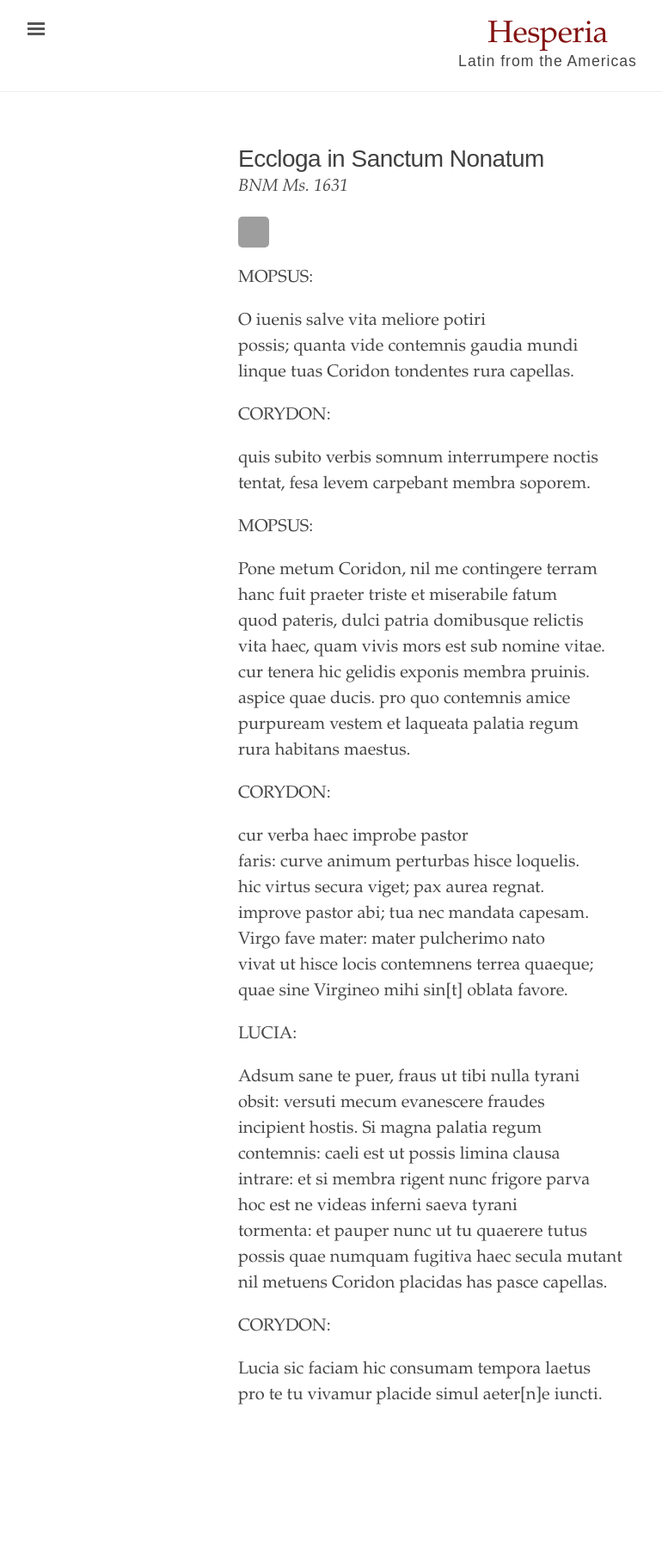
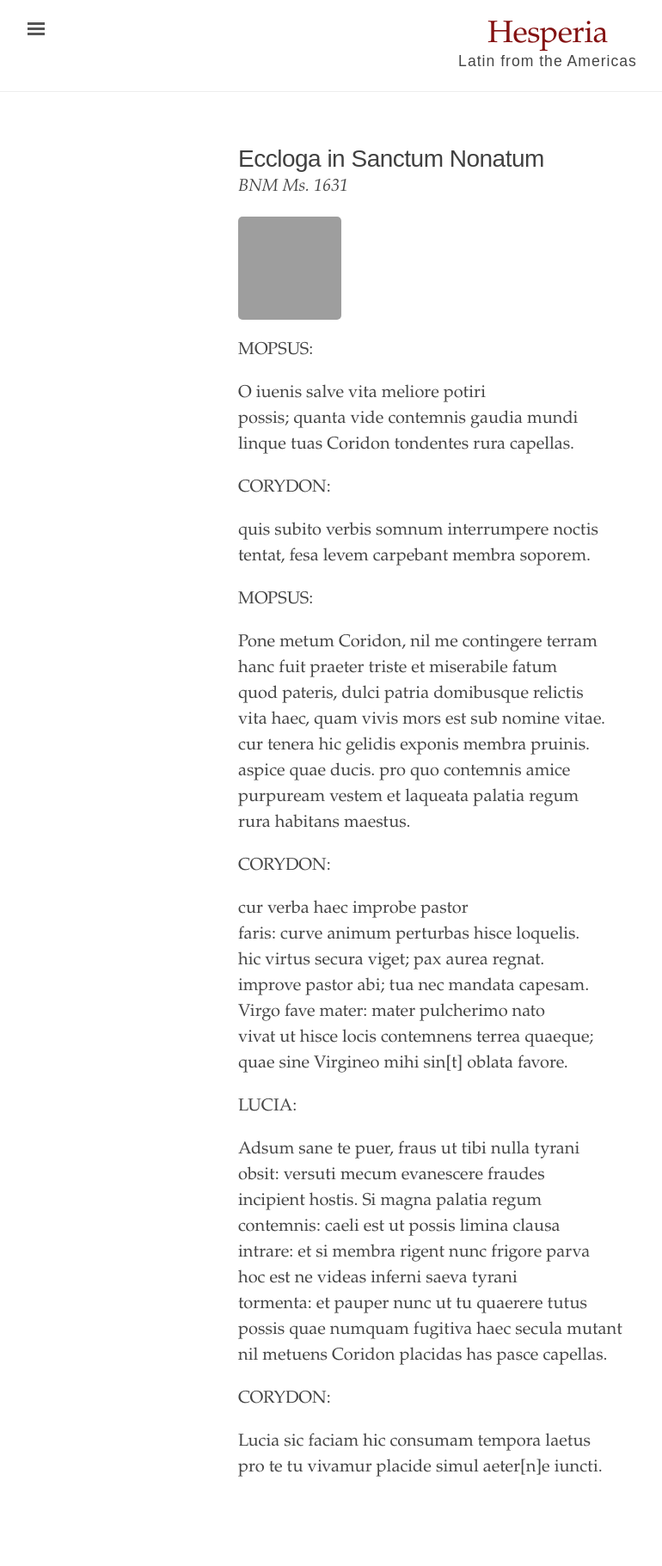
Before and after one commit to envaldivi/hesperia, a Jekyll site: the page built from _texts/ecloga.md, in a window 1280 px wide. Shown: the whole page at 86% size, without its empty margins (3-773 px from the left). Built offline with Jekyll 4.4.1, drawn with Linux system fonts in a browser that asks for light colours; before the commit the page ends 1738 px from its top, so only the background shows below that; grey boxes are pictures that could not be loaded.

Commit message:
Update ecloga.md

```diff
--- a/_texts/ecloga.md
+++ b/_texts/ecloga.md
@@ -5,7 +5,7 @@ author: BNM Ms. 1631
 editor: Erika Valdivieso
 ---
 
-![BNM MS. 1631](https://user-images.githubusercontent.com/94075570/142266472-9a2b3f2b-4a4b-4e68-ba1f-e03d7d1228c7.png){:height="36px" width="36px"}
+![BNM MS. 1631](https://user-images.githubusercontent.com/94075570/142266472-9a2b3f2b-4a4b-4e68-ba1f-e03d7d1228c7.png){:height="120px" width="120px"}
 
 MOPSUS:
 - O iuenis salve vita meliore potiri
```
